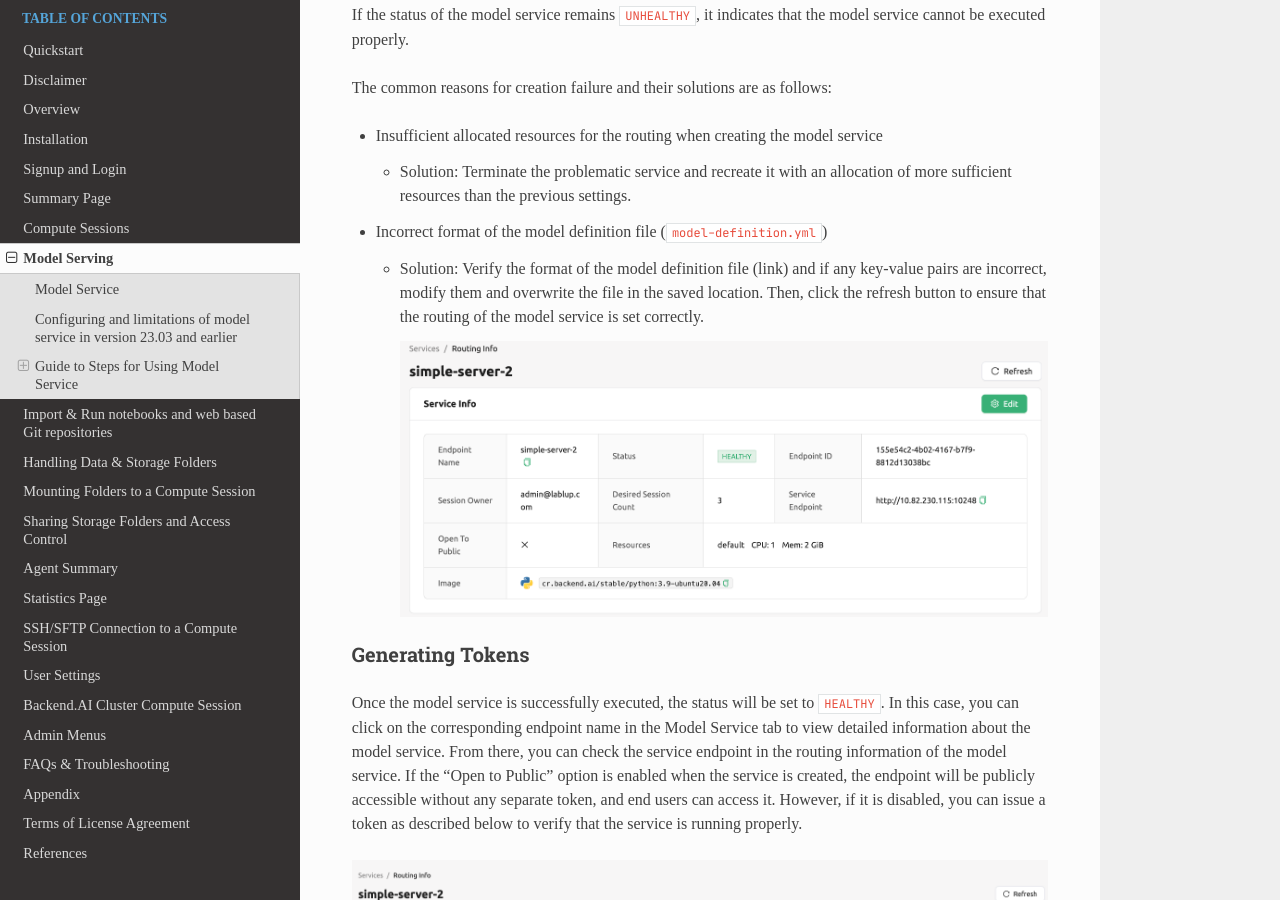
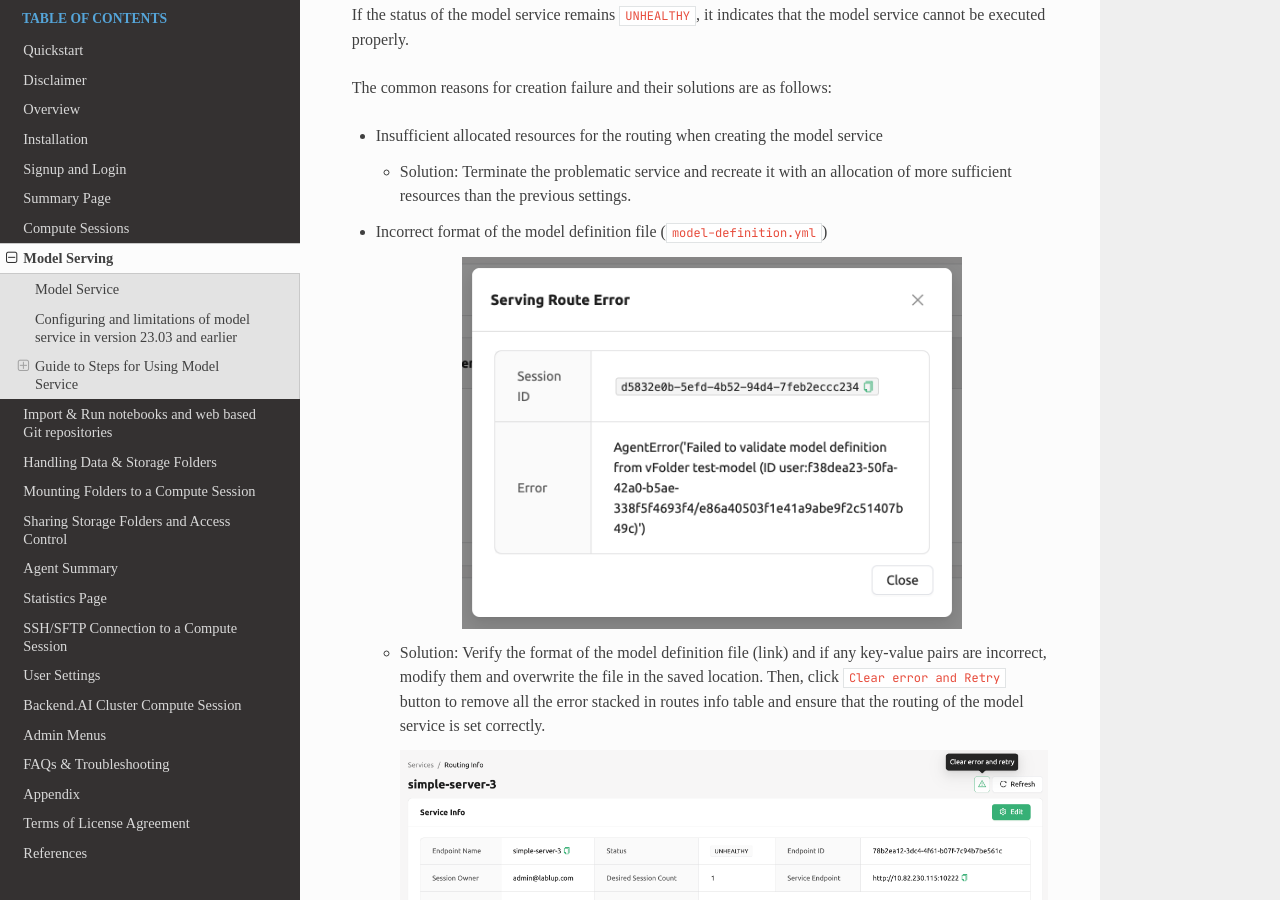
Before and after one commit to lablup/backend.ai-docs-webui, a Sphinx documentation site: the page built from docs/model_serving/model_serving.rst, in a window 1280 px wide and 900 px high, scrolled down 7554 px. Built offline with Sphinx 7.4.7 and the Read the Docs theme 2.0.0, drawn with Linux system fonts in a browser that asks for light colours; some web fonts are replaced.

Commit message:
docs: polish up msg and add an image for resolving error on service execution

```diff
--- a/docs/model_serving/model_serving.rst
+++ b/docs/model_serving/model_serving.rst
@@ -289,11 +289,16 @@ follows:
 
 -  Incorrect format of the model definition file (``model-definition.yml``)
 
+   .. image:: serving-route-error.png
+      :width: 500
+      :align: center
+      :alt: Serving route error
+
    -  Solution: Verify the format of the model definition file (link)
       and if any key-value pairs are incorrect, modify them and
-      overwrite the file in the saved location. Then, click the refresh
-      button to ensure that the routing of the model service is set
-      correctly.
+      overwrite the file in the saved location. Then, click ``Clear error and Retry``
+      button to remove all the error stacked in routes info table and ensure
+      that the routing of the model service is set correctly.
 
       .. image:: refresh-button.png
          :align: center
```
Also changed, not shown: docs/model_serving/refresh-button.png, docs/model_serving/serving-route-error.png (added), 1 other file.
